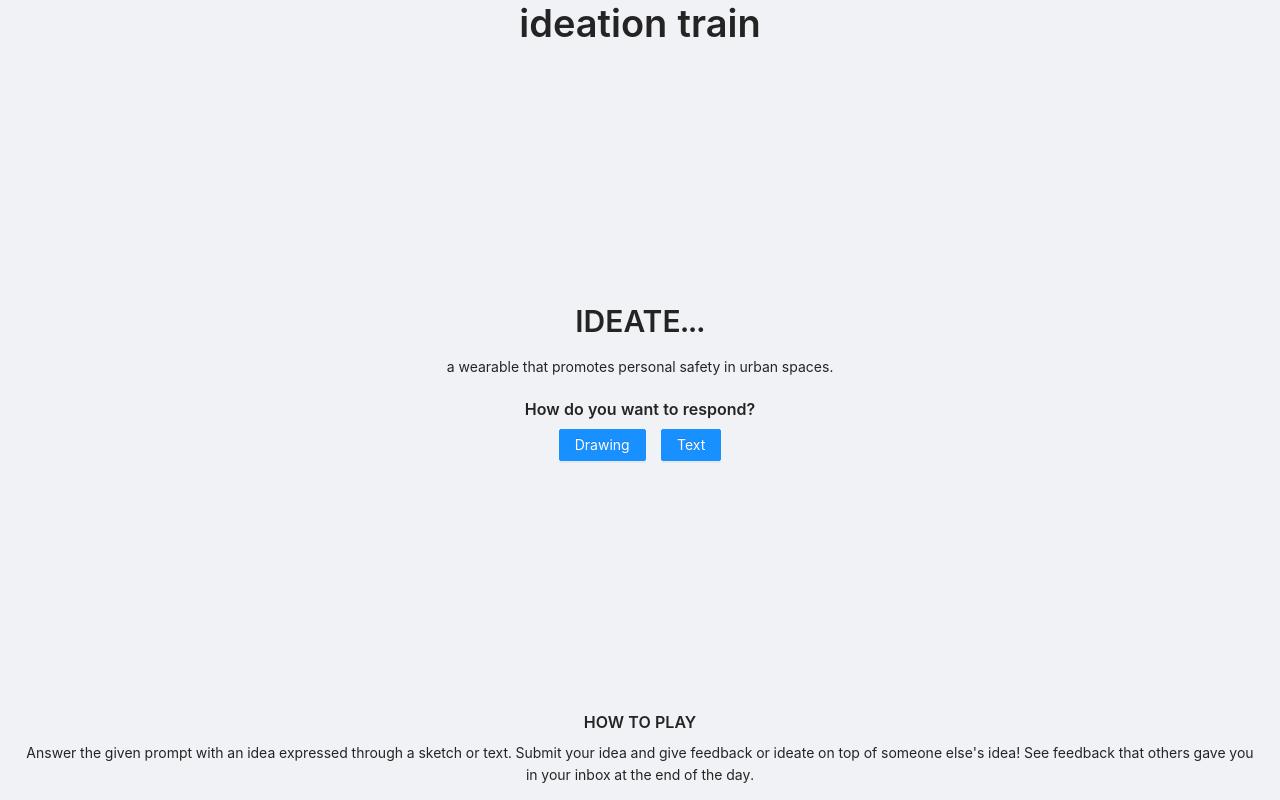
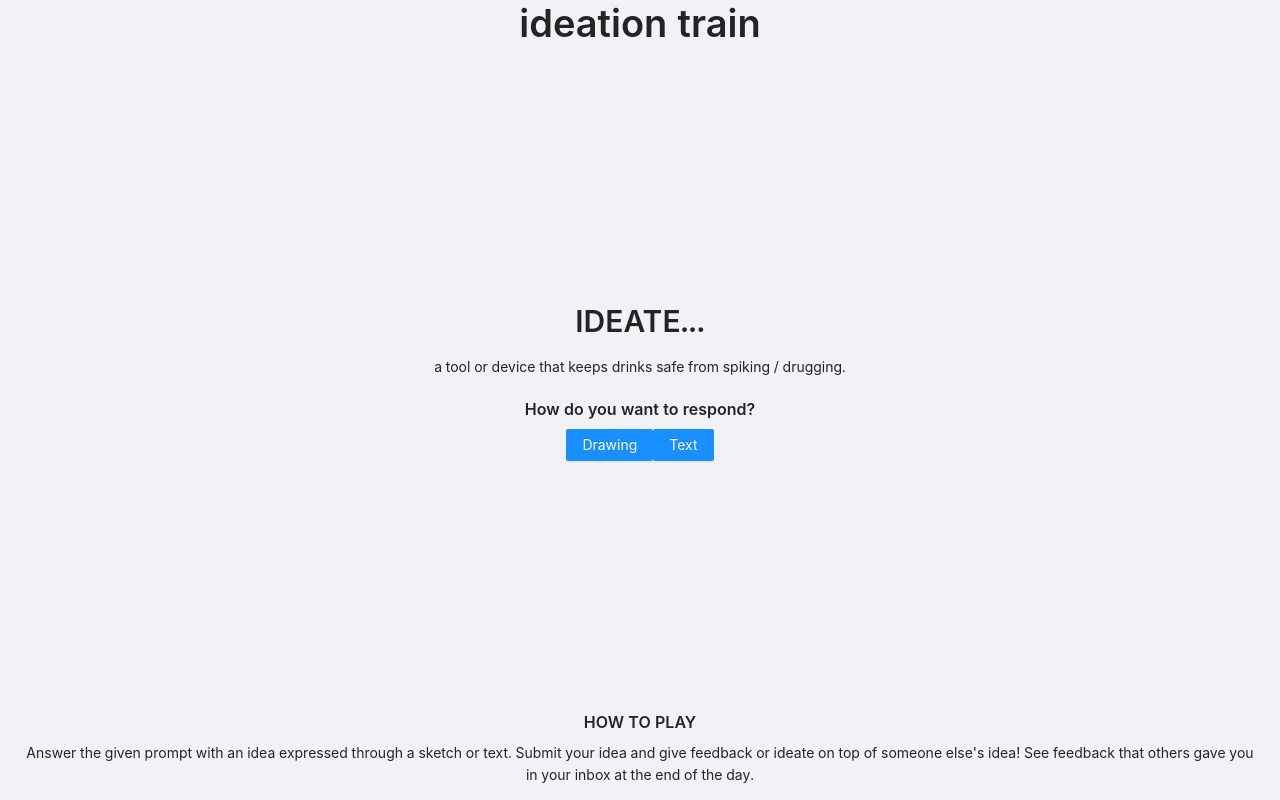
Before and after one commit to LiuAnnie/ideation-train, a React (Create React App) app in the folder ideation-train/: page / in a window 1280 px wide. Built offline with nearby package versions, Linux system fonts and the light colour scheme.

Commit message:
test prompts

```diff
--- a/ideation-train/src/IdeateThis.css
+++ b/ideation-train/src/IdeateThis.css
@@ -3,6 +3,6 @@
 .mode-selection {
     width: 50%;
     display: flex;
-    justify-content: space-evenly;
+    justify-content: center;
     align-items: center;
 }
--- a/ideation-train/src/IdeateThis.js
+++ b/ideation-train/src/IdeateThis.js
@@ -8,13 +8,22 @@ const { Header, Content, Footer } = Layout;
 
 function IdeateThis(props) {
     const [reveal, setReveal] = useState(false);
-    // const [prompt, setPrompt] = useState("");
+    const [prompt, setPrompt] = useState("");
+    // test prompts
+    const prompts = ["a wearable that promotes personal safety in urban spaces.",
+                        "a tool or device that keeps drinks safe from spiking / drugging.",
+                        "a wearable that allows the wearer to subtly alert emergency contacts for help."]
 
     // // show prompt
     // function show() {
-    //     props.updatePrompt(prompt);
+    //     props.updatePrompt(givePrompt());
     //     setReveal(false);
     // }
+
+    // return prompt
+    function givePrompt() {
+        return prompts[1];
+    }
 
     if (setReveal) {
         return <Content className="content">
@@ -22,7 +31,7 @@ function IdeateThis(props) {
                 IDEATE...
             </Title>
             <Typography>
-                a wearable that promotes personal safety in urban spaces.
+                {givePrompt()}
             </Typography>
             <Title level={5}>
                 How do you want to respond?
```
